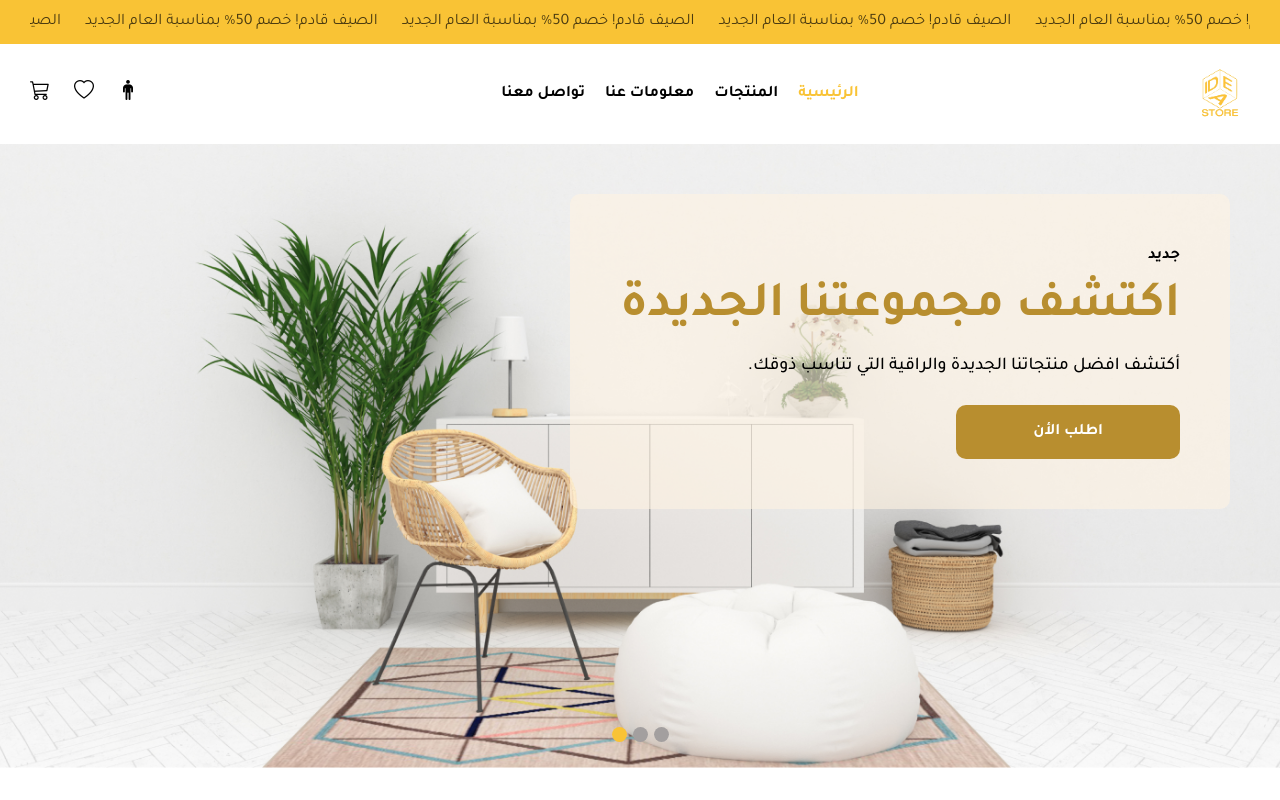
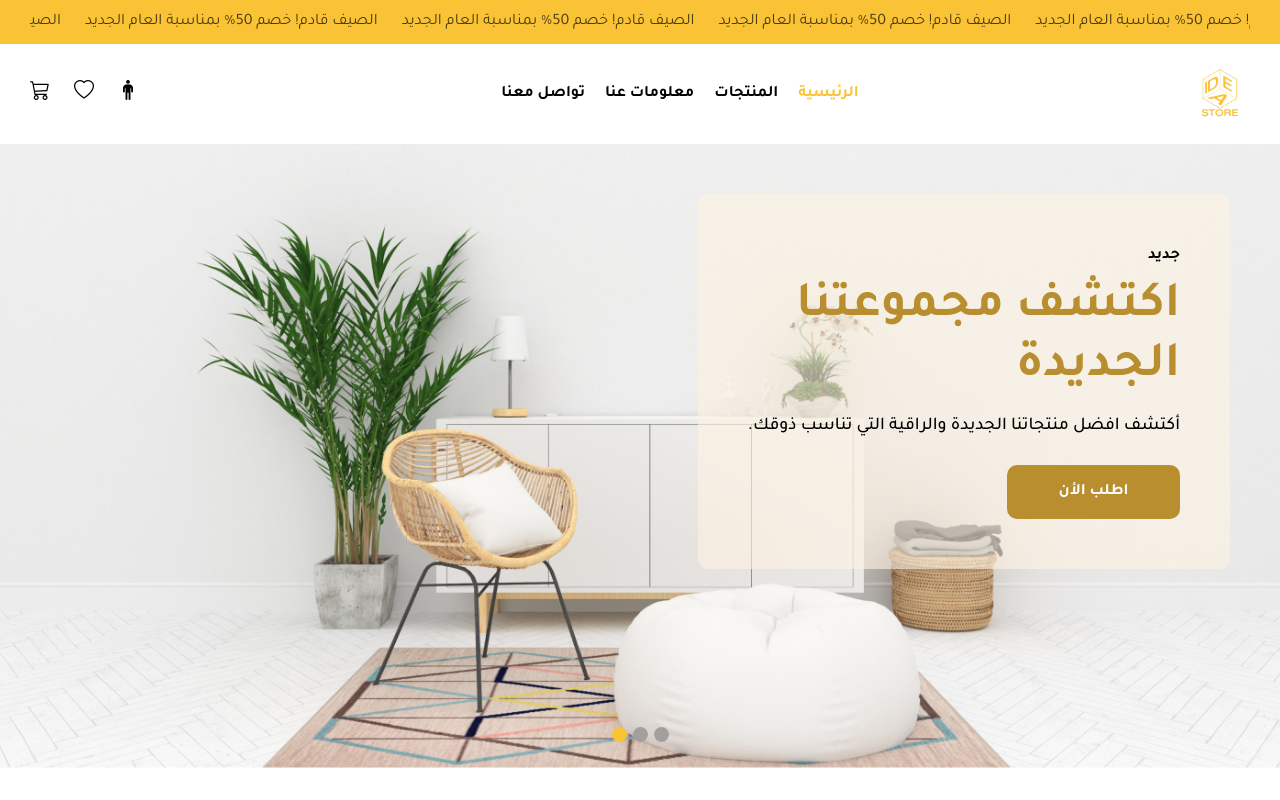
Before and after one commit to Mostafa7ahmed/full-stack-E-commerce, an Angular app: page /home in a window 1280 px wide. Shown: the top 800 px of the page. Built offline with nearby package versions, Linux system fonts and the light colour scheme; no server answers; sample sign-in values are in the browser's storage.

Commit message:
slider No component

```diff
--- a/src/app/Components/slider/slider.component.html
+++ b/src/app/Components/slider/slider.component.html
@@ -1,30 +1,60 @@
 <div id="carouselExampleIndicators" class="carousel carousell slide" data-bs-ride="carousel">
-    <!-- Carousel Indicators -->
     <div class="carousel-indicators">
-      <button *ngFor="let slide of slides; let i = index"
-        type="button"
-        [attr.data-bs-target]="'#carouselExampleIndicators'"
-        [attr.data-bs-slide-to]="i"
-        [class.active]="slide.isActive"
-        [attr.aria-current]="slide.isActive ? 'true' : null"
-        [attr.aria-label]="'Slide ' + (i + 1)">
-      </button>
+        <button type="button" data-bs-target="#carouselExampleIndicators" data-bs-slide-to="0" class="active"
+            aria-current="true" aria-label="Slide 1"></button>
+        <button type="button" data-bs-target="#carouselExampleIndicators" data-bs-slide-to="1"
+            aria-label="Slide 2"></button>
+        <button type="button" data-bs-target="#carouselExampleIndicators" data-bs-slide-to="2"
+            aria-label="Slide 3"></button>
     </div>
 
-    <!-- Carousel Items -->
     <div class="carousel-inner carousell">
-      <div *ngFor="let slide of slides; let i = index"
-        class="carousel-item"
-        [class.active]="slide.isActive"
-        data-bs-interval="2000"
-        [ngStyle]="{'background-image': 'url(' + slide.background + ')', 'background-size': 'cover', 'background-position': 'center', 'height': '78vh'}">
+        <!-- First slide with background image -->
+        <div class="carousel-item active" data-bs-interval="2000" style="
+        background-image: url(assets/Image/Homebanner.png);
+        background-size: cover;
+        background-position: center;
+        height: 78vh;
+      ">
+            <div class="d-flex flex-column cards">
+                <span>جديد</span>
+                <h1>اكتشف مجموعتنا <br />الجديدة</h1>
+                <p>أكتشف افضل منتجاتنا الجديدة والراقية التي تناسب ذوقك.</p>
+                <button class="btnbuys">اطلب الأن</button>
+            </div>
+        </div>
 
-        <div class="d-flex flex-column cards">
-          <span>{{ slide.subtitle }}</span>
-          <h1>{{ slide.title }}</h1>
-          <p>{{ slide.description }}</p>
-          <button class="btnbuys">{{ slide.buttonText }}</button>
+        <!-- First slide with background image -->
+        <div class="carousel-item " data-bs-interval="2000" style="
+          background-image: url(assets/Image/Homebanner.png);
+          background-size: cover;
+          background-position: center;
+          height: 78vh;
+        ">
+            <div class="d-flex flex-column cards">
+                <span>جديد</span>
+                <h1>اكتشف مجموعتنا <br />الجديدة</h1>
+                <p>أكتشف افضل منتجاتنا الجديدة والراقية التي تناسب ذوقك.</p>
+                <button class="btnbuys">اطلب الأن</button>
+            </div>
         </div>
-      </div>
+
+
+        <!-- First slide with background image -->
+        <div class="carousel-item " data-bs-interval="2000" style="
+      background-image: url(assets/Image/Homebanner.png);
+      background-size: cover;
+      background-position: center;
+      height: 78vh;
+    ">
+            <div class="d-flex flex-column cards">
+                <span>جديد</span>
+                <h1>اكتشف مجموعتنا <br />الجديدة</h1>
+                <p>أكتشف افضل منتجاتنا الجديدة والراقية التي تناسب ذوقك.</p>
+                <button class="btnbuys">اطلب الأن</button>
+            </div>
+        </div>
+
+
     </div>
-  </div>
+</div>
--- a/src/app/Components/slider/slider.component.ts
+++ b/src/app/Components/slider/slider.component.ts
@@ -10,7 +10,7 @@ import { CommonModule } from '@angular/common';
   styleUrls: ['./slider.component.scss']
 })
 export class SliderComponent  implements OnInit{
-  slides :any[] =[];
+  slides:any[] =[];
   constructor(private _SliderDataService:SliderDataService){}
 
    ngOnInit(): void {
```
